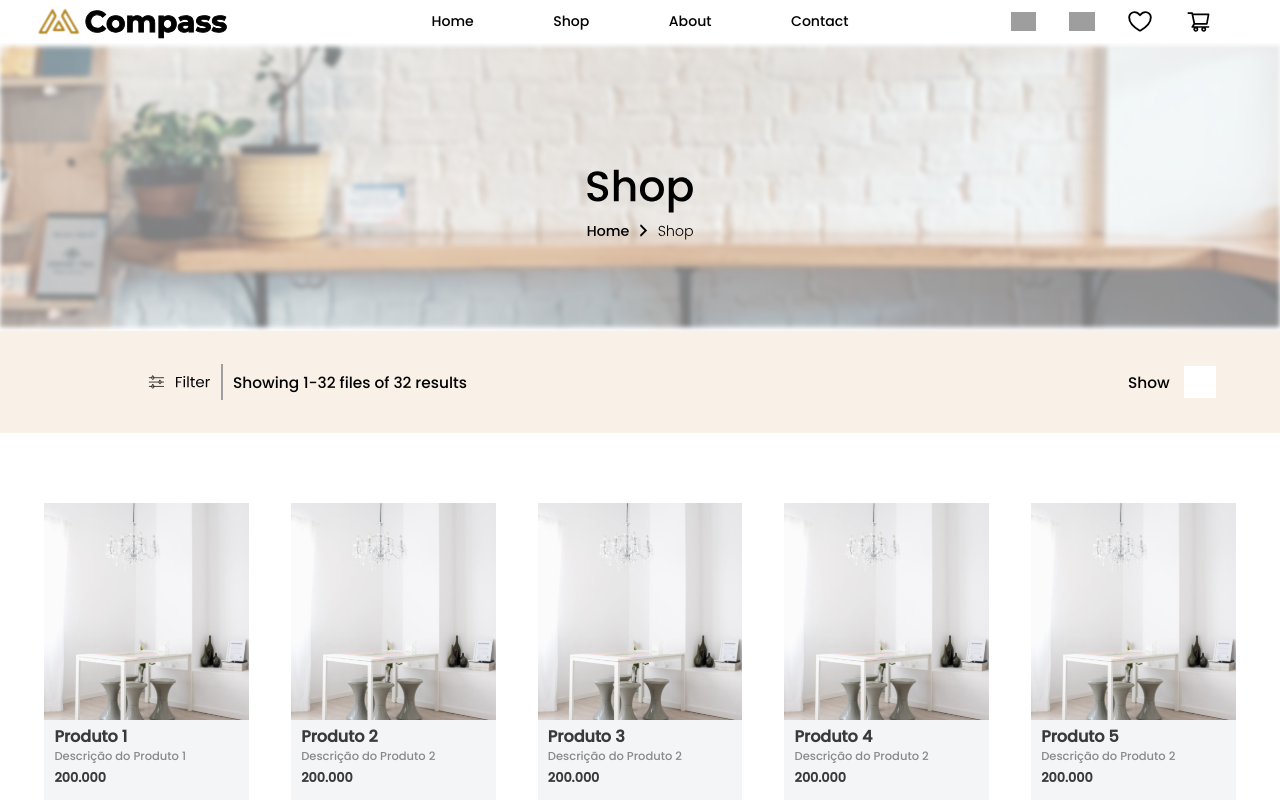
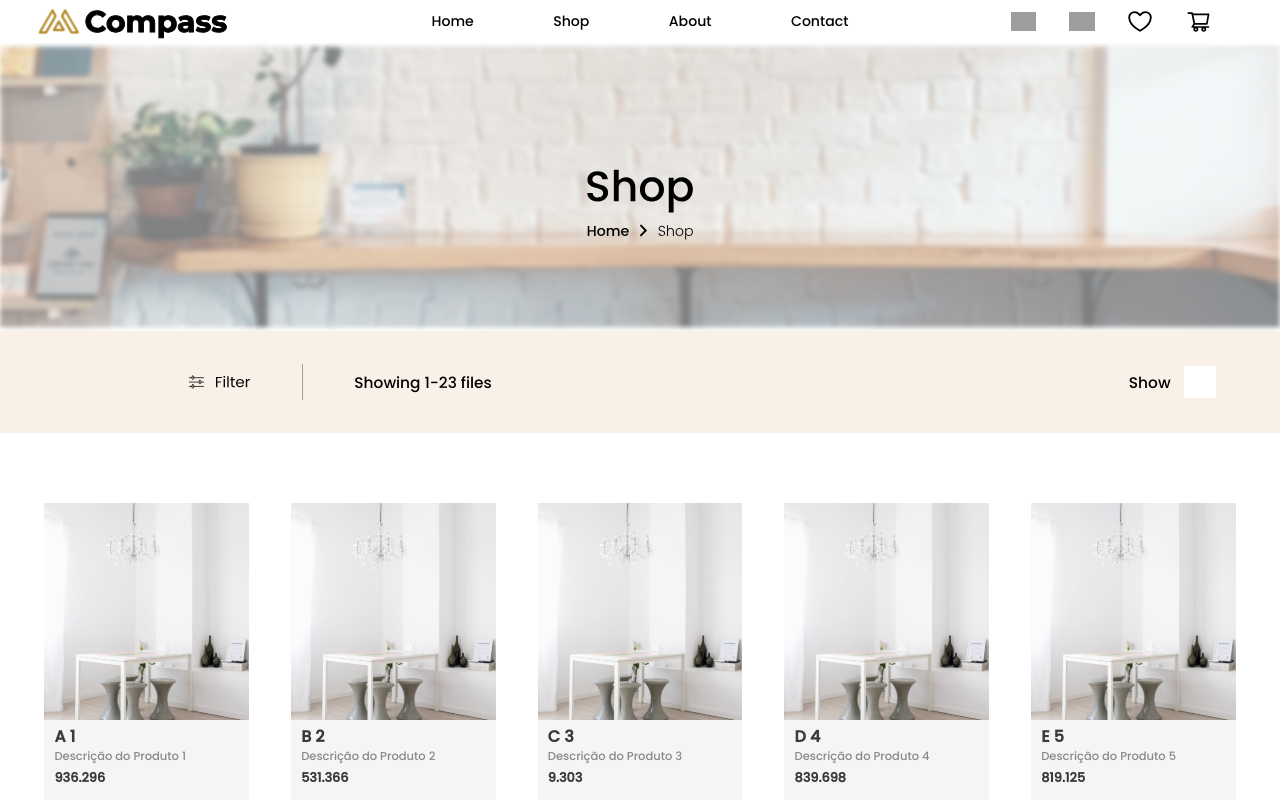
Before and after one commit to KauanAg-devs/Result-List-de-e-commerce, a React (Create React App) app in the folder frontend/: page / in a window 1280 px wide. Shown: the top 800 px of the page. Built offline with nearby package versions, Linux system fonts and the light colour scheme; grey boxes are pictures that could not be loaded.

Commit message:
feat: add products filter by alphabetic order and price order (from min to expensiver)

```diff
--- a/frontend/src/components/Main/Filter.tsx
+++ b/frontend/src/components/Main/Filter.tsx
@@ -1,14 +1,24 @@
-import React, { Dispatch, SetStateAction, useState } from 'react';
+import React, { useState } from 'react';
+import OrderFilter from './OrderFilter';
+import { ProductType } from './Product';
 import filterImage from '../../images/Group 57.svg';
 import verticalLine from '../../images/Line 5.svg';
-import productTest from './ProductTest';
 
 type FilterProps = {
-  setFilterValue: Dispatch<SetStateAction<number>>;
+  setFilterValue: React.Dispatch<React.SetStateAction<number>>;
+  products: ProductType[];
+  setProducts: React.Dispatch<React.SetStateAction<ProductType[]>>;
 };
 
-const Filter: React.FC<FilterProps> = ({ setFilterValue }) => {
+const Filter: React.FC<FilterProps> = ({ setFilterValue, products, setProducts }) => {
+  const [showFilter, setShowFilter] = useState<boolean>(false);
   const [inputValue, setInputValue] = useState('');
+
+  const applyFilter = () => {
+    if (!isNaN(parseInt(inputValue))) {
+      setFilterValue(parseInt(inputValue));
+    }
+  };
 
   const handleKeyDown = (event: React.KeyboardEvent<HTMLInputElement>) => {
     if (event.key === 'Enter') {
@@ -17,21 +27,19 @@ const Filter: React.FC<FilterProps> = ({ setFilterValue }) => {
     }
   };
 
-  const applyFilter = () => {
-    if (!isNaN(parseInt(inputValue))) {
-      setFilterValue(parseInt(inputValue));
-    }
+  const shouldFilter = () => {
+    setShowFilter(prevShowFilter => !prevShowFilter);
   };
 
   return (
     <div id="filter">
-      <div id='show-files'>
-        <img id='filter-img' src={filterImage} alt="" />
-        <img id='vertical-line' src={verticalLine} alt="" />
-        <h1>Showing 1-{(inputValue || '32')} files of {productTest.length} results</h1>
-      </div>
-
-      <div id='filter-search'>
+    <div id='show-files'>
+      <img id='filter-img' src={filterImage} alt="" onClick={shouldFilter} />
+      {showFilter && <OrderFilter products={products} setProducts={setProducts} />}
+      <img id='vertical-line' src={verticalLine} alt="" />
+      <h1>Showing 1-{products.length} files</h1>
+    </div>
+    <div id='filter-search'>
         <h1>Show</h1>
         <input
           type="search"
--- a/frontend/src/components/Main/Main.css
+++ b/frontend/src/components/Main/Main.css
@@ -22,7 +22,7 @@
 #filter > #show-files {
     position: relative;
     left: 11.5%;
-    width: 25%;
+    width: 30%;
     display: flex;
     justify-content: space-evenly;
     align-items: center;
@@ -40,15 +40,16 @@
 }
 
 #filter > #show-files > #vertical-line {
+    position: relative;
     width: 0.15vmax;
     margin: 3%;
 }
 
 #filter-search {
-    position: relative;
-    width: 75%;
+    width: 70%;
     align-items: center;
     justify-content: flex-end;
+    position: relative;
     right: 5%;
     display: flex;
 }
@@ -74,6 +75,31 @@ input[type="search"]::-webkit-search-cancel-button {
     margin-right: 1.5%;
 }
 
+#order-filter {
+    height: 6vmax;
+    display: flex;
+    flex-direction: column;
+    justify-content: space-around;
+    align-items: center;
+    width: 15vmax;
+    position: relative;
+}
+
+
+#order-filter button {
+    position: relative;
+    height: 45%;
+    font-size: 0.89vmax;
+    text-wrap: nowrap;
+    margin-right: 30px;
+    margin-left: 30px;
+    border: none;
+    width: 7vmax;
+    background-color: #f9f1e7;
+    color: #3A3A3A;
+    font-weight: 700;
+    border-radius: 10px;
+}
 #products-container {
     height: calc(100% - 8vmax);
     width: 100%;
--- a/frontend/src/components/Main/Main.tsx
+++ b/frontend/src/components/Main/Main.tsx
@@ -3,6 +3,8 @@ import './Main.css';
 import Filter from './Filter';
 import ProductsContainer from './ProductsContainer';
 import ProductSections from './ProductSections';
+import productTest from './ProductTest';
+import { ProductType } from './Product';
 
 function Main(): JSX.Element {
   const [filterValue, setFilterValue] = useState<number>(10);
@@ -10,12 +12,13 @@ function Main(): JSX.Element {
   const [totalSections, setTotalSections] = useState<number>(1);
   const [currentPage, setCurrentPage] = useState<number>(1);
   const [showPreviousButton, setShowPreviousButton] = useState<boolean>(false);
+  const [products, setProducts] = useState<ProductType[]>(productTest);
 
   useEffect(() => {
-    const totalProducts = 32;
+    const totalProducts = products.length;
     const sections = Math.ceil(totalProducts / filterValue);
     setTotalSections(sections);
-  }, [filterValue]);
+  }, [filterValue, products]);
 
   const handleSectionClick = (section: number) => {
     setCurrentSection(section);
@@ -42,8 +45,8 @@ function Main(): JSX.Element {
 
   return (
     <main id="main">
-      <Filter setFilterValue={setFilterValue} />
-      <ProductsContainer filterValue={filterValue} currentSection={currentSection} />
+      <Filter setFilterValue={setFilterValue} products={products} setProducts={setProducts} />
+      <ProductsContainer filterValue={filterValue} currentSection={currentSection} products={products} />
       <ProductSections
         handleSectionClick={handleSectionClick}
         totalSections={totalSections}
--- /dev/null
+++ b/frontend/src/components/Main/OrderFilter.tsx
@@ -0,0 +1,38 @@
+import React from 'react';
+import { ProductType } from './Product';
+
+type OrderFilterProps = {
+  products: ProductType[];
+  setProducts: React.Dispatch<React.SetStateAction<ProductType[]>>;
+};
+
+function productsByPrices(
+  products: ProductType[],
+  setProducts: React.Dispatch<React.SetStateAction<ProductType[]>>
+) {
+  const sortedProducts = [...products].sort((a, b) => parseInt(a.price) - parseInt(b.price));
+  setProducts(sortedProducts);
+}
+
+function productsByAlphabet(
+  products: ProductType[],
+  setProducts: React.Dispatch<React.SetStateAction<ProductType[]>>
+) {
+  const sortedProducts = [...products].sort((a, b) => a.name.localeCompare(b.name));
+  setProducts(sortedProducts);
+}
+
+const OrderFilter: React.FC<OrderFilterProps> = ({ products, setProducts }) => {
+  return (
+    <div id="order-filter">
+      <button onClick={() => productsByPrices(products, setProducts)}>
+        Price Order
+      </button>
+      <button onClick={() => productsByAlphabet(products, setProducts)}>
+        Alphabetic Order
+      </button>
+    </div>
+  );
+};
+
+export default OrderFilter;
--- a/frontend/src/components/Main/ProductMaker.tsx
+++ b/frontend/src/components/Main/ProductMaker.tsx
@@ -1,18 +1,18 @@
 import React from 'react';
-import productTest from './ProductTest';
-import Product, { ProductType } from './Product';
+import { ProductType } from './Product';
+import Product from './Product';
 
 type ProductMakerProps = {
   filterValue: number;
   currentSection: number;
+  products: ProductType[];
 };
 
-const ProductMaker: React.FC<ProductMakerProps> = ({ filterValue, currentSection }) => {
-  const productsValues: ProductType[] = [...productTest];
+const ProductMaker: React.FC<ProductMakerProps> = ({ filterValue, currentSection, products }) => {
   const startIndex = (currentSection - 1) * filterValue;
   const endIndex = startIndex + filterValue;
 
-  const filteredProducts = productsValues.slice(startIndex, endIndex);
+  const filteredProducts = products.slice(startIndex, endIndex);
 
   return (
     <>
--- a/frontend/src/components/Main/ProductTest.tsx
+++ b/frontend/src/components/Main/ProductTest.tsx
@@ -2,197 +2,14 @@ import productImage from '../../images/image 1.svg'
 import { ProductType } from './Product'
 
 const productTest: ProductType[] = []
+const alphabet = ['A', 'B', 'C', 'D', 'E', 'F', 'G', 'H', 'I', 'J', 'L', 'M','N', 'O', 'P', 'Q', 'R','S','U','W','X','Y','Z']
+for (let i = 0; i < alphabet.length; i++) {
+    productTest.push({
+        image: productImage,
+        name: `${alphabet[i]} ${i+1}`,
+        title: `Descrição do Produto ${i+1}`,
+        price: (Math.random() * 1000).toFixed(3),
+    })
+}
 
-productTest.push({
-    image: productImage,
-    name: "Produto 1",
-    title: "Descrição do Produto 1",
-    price: '200.000',
-  })
-productTest.push({
-    image: productImage,
-    name: "Produto 2",
-    title: "Descrição do Produto 2",
-    price: '200.000',
-})
-productTest.push({
-    image: productImage,
-    name: "Produto 3",
-    title: "Descrição do Produto 2",
-    price: '200.000',
-  })
-productTest.push({
-    image: productImage,
-    name: "Produto 4",
-    title: "Descrição do Produto 2",
-    price: '200.000',
-})
-productTest.push({
-    image: productImage,
-    name: "Produto 5",
-    title: "Descrição do Produto 2",
-    price: '200.000',
-  })
-productTest.push({
-    image: productImage,
-    name: "Produto 6",
-    title: "Descrição do Produto 2",
-    price: '200.000',
-})
-productTest.push({
-    image: productImage,
-    name: "Produto 7",
-    title: "Descrição do Produto 2",
-    price: '200.000',
-  })
-productTest.push({
-    image: productImage,
-    name: "Produto 8",
-    title: "Descrição do Produto 2",
-    price: '200.000',
-})
-productTest.push({
-    image: productImage,
-    name: "Produto 9",
-    title: "Descrição do Produto 2",
-    price: '200.000',
-  })
-productTest.push({
-    image: productImage,
-    name: "Produto 10",
-    title: "Descrição do Produto 2",
-    price: '200.000',
-})
-productTest.push({
-    image: productImage,
-    name: "Produto 11",
-    title: "Descrição do Produto 2",
-    price: '200.000',
-  })
-productTest.push({
-    image: productImage,
-    name: "Produto 12",
-    title: "Descrição do Produto 2",
-    price: '200.000',
-})
-productTest.push({
-    image: productImage,
-    name: "Produto 13",
-    title: "Descrição do Produto 2",
-    price: '200.000',
-  })
-productTest.push({
-    image: productImage,
-    name: "Produto 14",
-    title: "Descrição do Produto 2",
-    price: '200.000',
-})
-productTest.push({
-    image: productImage,
-    name: "Produto 15",
-    title: "Descrição do Produto 2",
-    price: '200.000',
-  })
-productTest.push({
-    image: productImage,
-    name: "Produto 16",
-    title: "Descrição do Produto 2",
-    price: '200.000',
-})
-productTest.push({
-    image: productImage,
-    name: "Produto 17",
-    title: "Descrição do Produto 2",
-    price: '200.000',
-  })
-productTest.push({
-    image: productImage,
-    name: "Produto 18",
-    title: "Descrição do Produto 2",
-    price: '200.000',
-})
-productTest.push({
-    image: productImage,
-    name: "Produto 19",
-    title: "Descrição do Produto 2",
-    price: '200.000',
-  })
-productTest.push({
-    image: productImage,
-    name: "Produto 20",
-    title: "Descrição do Produto 2",
-    price: '200.000',
-})
-productTest.push({
-    image: productImage,
-    name: "Produto 21",
-    title: "Descrição do Produto 2",
-    price: '200.000',
-  })
-productTest.push({
-    image: productImage,
-    name: "Produto 22",
-    title: "Descrição do Produto 2",
-    price: '200.000',
-})
-productTest.push({
-    image: productImage,
-    name: "Produto 23",
-    title: "Descrição do Produto 2",
-    price: '200.000',
-  })
-productTest.push({
-    image: productImage,
-    name: "Produto 24",
-    title: "Descrição do Produto 2",
-    price: '200.000',
-})
-productTest.push({
-    image: productImage,
-    name: "Produto 25",
-    title: "Descrição do Produto 2",
-    price: '200.000',
-  })
-productTest.push({
-    image: productImage,
-    name: "Produto 26",
-    title: "Descrição do Produto 2",
-    price: '200.000',
-})
-productTest.push({
-    image: productImage,
-    name: "Produto 27",
-    title: "Descrição do Produto 2",
-    price: '200.000',
-  })
-productTest.push({
-    image: productImage,
-    name: "Produto 28",
-    title: "Descrição do Produto 2",
-    price: '200.000',
-})
-productTest.push({
-    image: productImage,
-    name: "Produto 29",
-    title: "Descrição do Produto 2",
-    price: '200.000',
-  })
-productTest.push({
-    image: productImage,
-    name: "Produto 30",
-    title: "Descrição do Produto 2",
-    price: '200.000',
-})
-productTest.push({
-    image: productImage,
-    name: "Produto 31",
-    title: "Descrição do Produto 2",
-    price: '200.000',
-  })
-productTest.push({
-    image: productImage,
-    name: "Produto 32",
-    title: "Descrição do Produto 2",
-    price: '200.000',
-})
 export default productTest
--- a/frontend/src/components/Main/ProductsContainer.tsx
+++ b/frontend/src/components/Main/ProductsContainer.tsx
@@ -1,16 +1,18 @@
 import React from 'react';
 import ProductMaker from './ProductMaker';
+import { ProductType } from './Product';
 
 type ProductsContainerProps = {
   filterValue: number;
   currentSection: number;
+  products: ProductType[];
 };
 
-const ProductsContainer: React.FC<ProductsContainerProps> = ({ filterValue, currentSection }) => {
+const ProductsContainer: React.FC<ProductsContainerProps> = ({ filterValue, currentSection, products }) => {
   return (
     <div id='products-container'>
       <div id='products'>
-        <ProductMaker filterValue={filterValue} currentSection={currentSection} />
+        <ProductMaker filterValue={filterValue} currentSection={currentSection} products={products} />
       </div>
     </div>
   );
```
